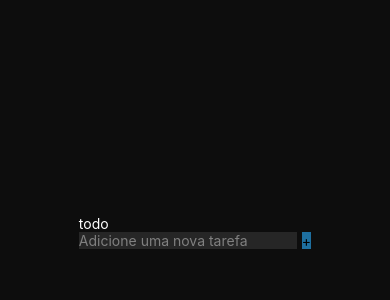
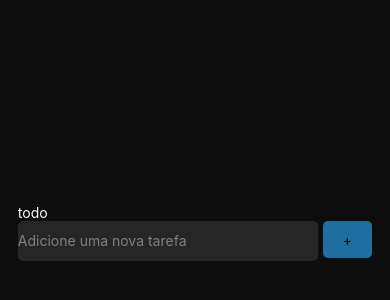
Before and after one commit to felipespinassi/todoListApp, a React Native app: screen / in a window 390 px wide. Shown: the part 190-490 px from the top of the page. Built offline with nearby package versions, Linux system fonts and the light colour scheme.

Commit message:
estilizando input text e button

```diff
--- a/src/screens/Home/index.tsx
+++ b/src/screens/Home/index.tsx
@@ -33,8 +33,14 @@ const styles = StyleSheet.create({
     backgroundColor: "#262626",
     color: "#808080",
     marginRight: 5,
+    borderRadius: 5,
+    height: 40,
+    width: 300,
   },
   button: {
     backgroundColor: "#1E6F9F",
+    paddingHorizontal: 20,
+    paddingVertical: 10,
+    borderRadius: 5,
   },
 });
```
